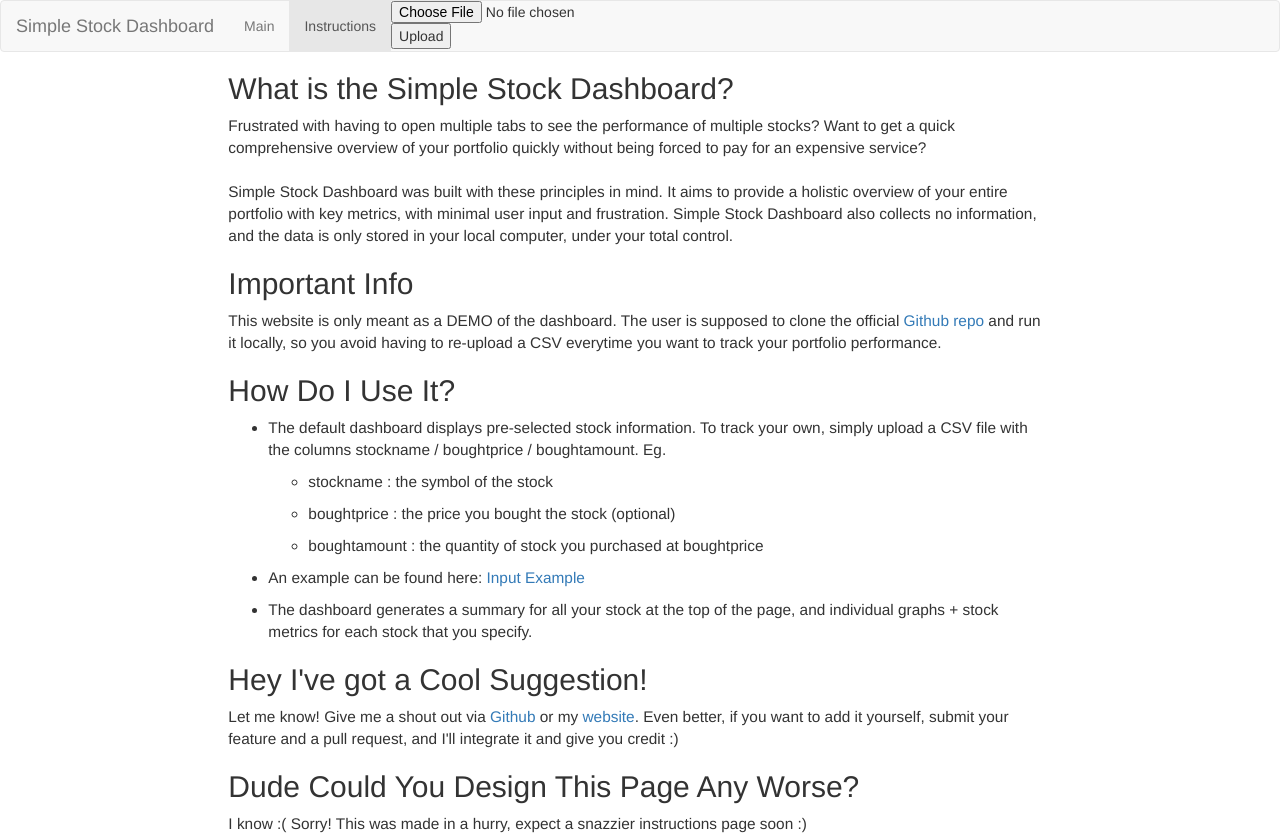
After one commit to Waffleboy/Simple-Stock-Dashboard, a Flask app: page /instructions in a window 1280 px wide. The commit adds this page. Run offline with Flask 2, Linux system fonts and the light colour scheme; parts of the project's set-up code (start-up, migrations or seed data) failed here and were passed over; some libraries are stand-ins or nearby versions.

Commit message:
added an initial instructions page

```diff
--- a/app.py
+++ b/app.py
@@ -25,6 +25,9 @@ def main():
     masterDic,summaryStats = loadData(years=5)
     return render_template('main.html',masterDic=masterDic,summaryStats=summaryStats)
 
+@app.route("/instructions")
+def instructions():
+    return render_template('instructions.html')
 
 #==============================================================================
 #                   File Upload Specific
@@ -191,4 +194,4 @@ def getColumnNames(additionalOptions):
 
 if __name__ == "__main__":
     app.run(debug=False,host = '0.0.0.0',port= int(os.environ.get('PORT', 33507))) #PROD
-	#app.run(port=5000,debug=True)
+    #app.run(port=5000,debug=True)
--- a/static/css/style.css
+++ b/static/css/style.css
@@ -21,3 +21,11 @@ th{
 .loss{
     color:red;
 }
+
+div#instruction li{
+    margin: 10px 0;
+}
+
+div#instruction{
+    font-size: 110%;
+}
--- /dev/null
+++ b/templates/instructions.html
@@ -0,0 +1,79 @@
+<!DOCTYPE html>
+<html lang="en">
+<head>
+    <meta charset="UTF-8">
+    <title>Stock Dashboard By Thiru</title>
+    <link rel="shortcut icon" type="image/x-icon" href="static/images/favicon-line-chart.ico"/>
+    <!-- Superhero theme from bootswatch-->
+    <link href="https://maxcdn.bootstrapcdn.com/bootswatch/3.3.6/superhero/bootstrap.min.css" rel="stylesheet" integrity="sha384-88w0u/oucDSTE30ETLLIobzhT+bQ6CSsiqQyLZpwHvve89eqUA9F2Db6ST6jGRLx" crossorigin="anonymous">
+    <!-- BOOTSTRAP JS -->
+    <script src="https://maxcdn.bootstrapcdn.com/bootstrap/3.3.6/js/bootstrap.min.js"></script>
+    <script src="https://ajax.googleapis.com/ajax/libs/jquery/1.9.1/jquery.min.js"></script>
+    <link rel="stylesheet" type="text/css" href="static/css/style.css">
+</head>
+<body>
+<!-- Navbar -->
+<nav class="navbar navbar-default">
+    <div class="container-fluid">
+        <div class="navbar-header">
+            <button type="button" class="navbar-toggle collapsed" data-toggle="collapse" data-target="#bs-example-navbar-collapse-1">
+                <span class="sr-only">Toggle navigation</span>
+                <span class="icon-bar"></span>
+                <span class="icon-bar"></span>
+                <span class="icon-bar"></span>
+            </button>
+            <a class="navbar-brand" href="#">Simple Stock Dashboard</a>
+        </div>
+
+        <div class="collapse navbar-collapse" id="bs-example-navbar-collapse-1">
+            <ul class="nav navbar-nav">
+                <li><a href="/">Main</a></li>
+                <li class="active"><a href="#">Instructions <span class="sr-only">(current)</span></a></li>
+                <li>
+                    <form action="upload" method="post" enctype="multipart/form-data">
+                        <input type="file" accept=".csv" name="file">
+                        <input type="submit" value="Upload">
+                    </form>
+                </li>
+            </ul>
+        </div>
+    </div>
+</nav>
+
+<div class = "col-lg-8 col-lg-offset-2 col-md-8 col-md-offset-2 col-sm-12">
+<div id = "instruction">
+    <h2> What is the Simple Stock Dashboard?</h2>
+Frustrated with having to open multiple tabs to see the performance of multiple stocks? Want to get a quick comprehensive overview of your portfolio quickly without being forced to pay for an expensive service?
+    <br><br>
+Simple Stock Dashboard was built with these principles in mind. It aims to provide a holistic overview of your entire portfolio with key metrics, with minimal user input and frustration. Simple Stock Dashboard also collects no information, and the data is only stored in your local computer, under your total control.
+
+    <h2>Important Info</h2>
+    This website is only meant as a DEMO of the dashboard. The user is supposed to clone the official
+    <a href = "https://github.com/Waffleboy/Simple-Stock-Dashboard">Github repo</a> and run it locally, so you avoid
+    having to re-upload a CSV everytime you want to track your portfolio performance.
+
+    <h2>How Do I Use It?</h2>
+    <ul>
+    <li>The default dashboard displays pre-selected stock information. To track your own, simply upload a CSV file
+        with the columns stockname / boughtprice / boughtamount. Eg.</li>
+        <ul>
+        <li> stockname : the symbol of the stock</li>
+        <li> boughtprice : the price you bought the stock (optional)</li>
+        <li> boughtamount : the quantity of stock you purchased at boughtprice </li>
+        </ul>
+    <li>An example can be found here:
+        <a href = "https://github.com/Waffleboy/Simple-Stock-Dashboard/blob/master/input.csv">Input Example</a></li>
+    <li> The dashboard generates a summary for all your stock at the top of the page, and individual graphs + stock
+    metrics for each stock that you specify.</li>
+    </ul>
+
+    <h2>Hey I've got a Cool Suggestion!</h2>
+    Let me know! Give me a shout out via <a href = "https://github.com/Waffleboy">Github</a> or my
+    <a href="http://thiru.ml">website</a>. Even better, if you want to add it yourself, submit your feature and a pull request, and I'll integrate it
+    and give you credit :)
+
+    <h2>Dude Could You Design This Page Any Worse?</h2>
+    I know :( Sorry! This was made in a hurry, expect a snazzier instructions page soon :)
+</div>
+</body>
+</html>
--- a/templates/layout.html
+++ b/templates/layout.html
@@ -38,6 +38,7 @@
         <div class="collapse navbar-collapse" id="bs-example-navbar-collapse-1">
             <ul class="nav navbar-nav">
                 <li class="active"><a href="#">Main <span class="sr-only">(current)</span></a></li>
+                <li><a href="/instructions">Instructions</a></li>
                 <li>
                 <form action="upload" method="post" enctype="multipart/form-data">
                     <input type="file" accept=".csv" name="file">
```
